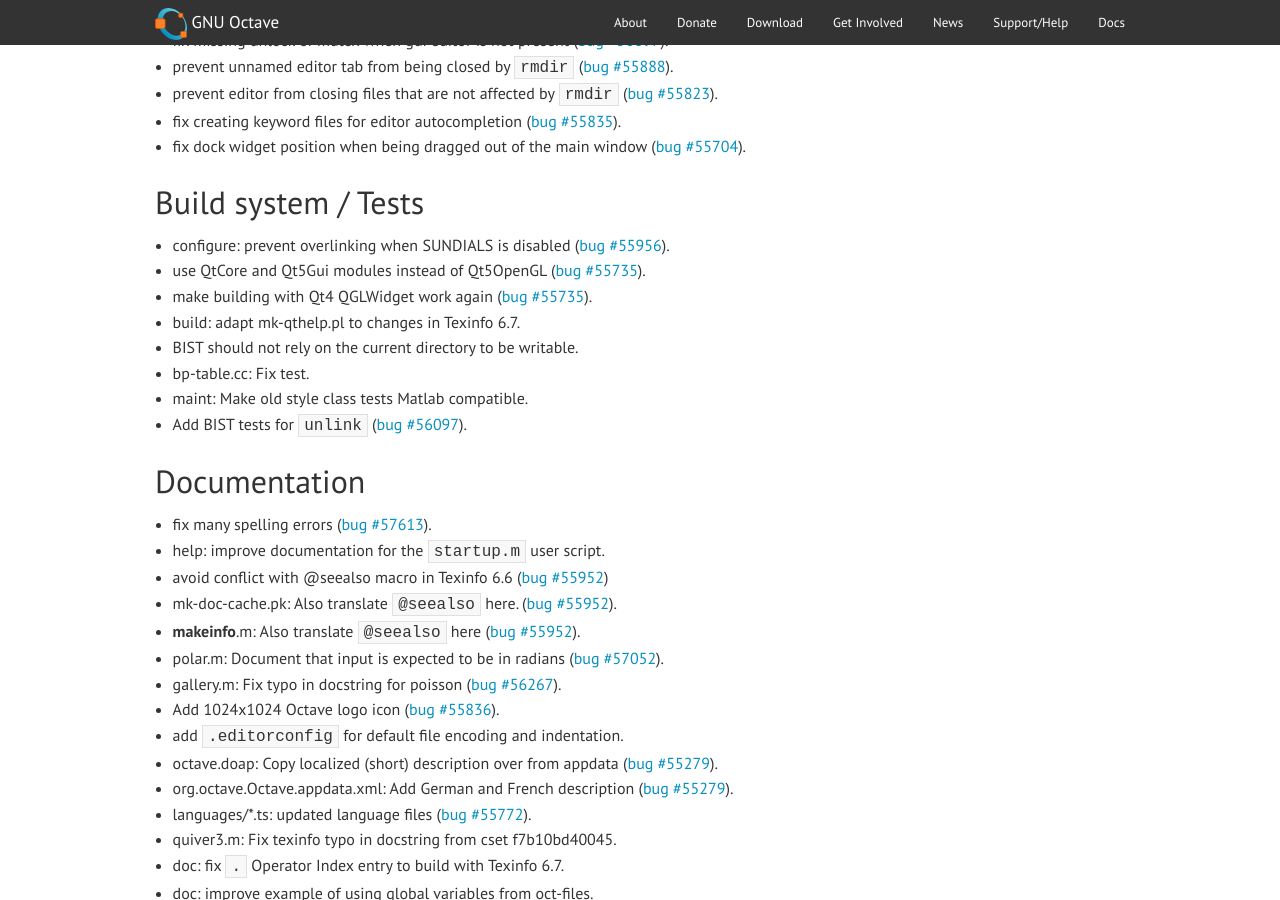
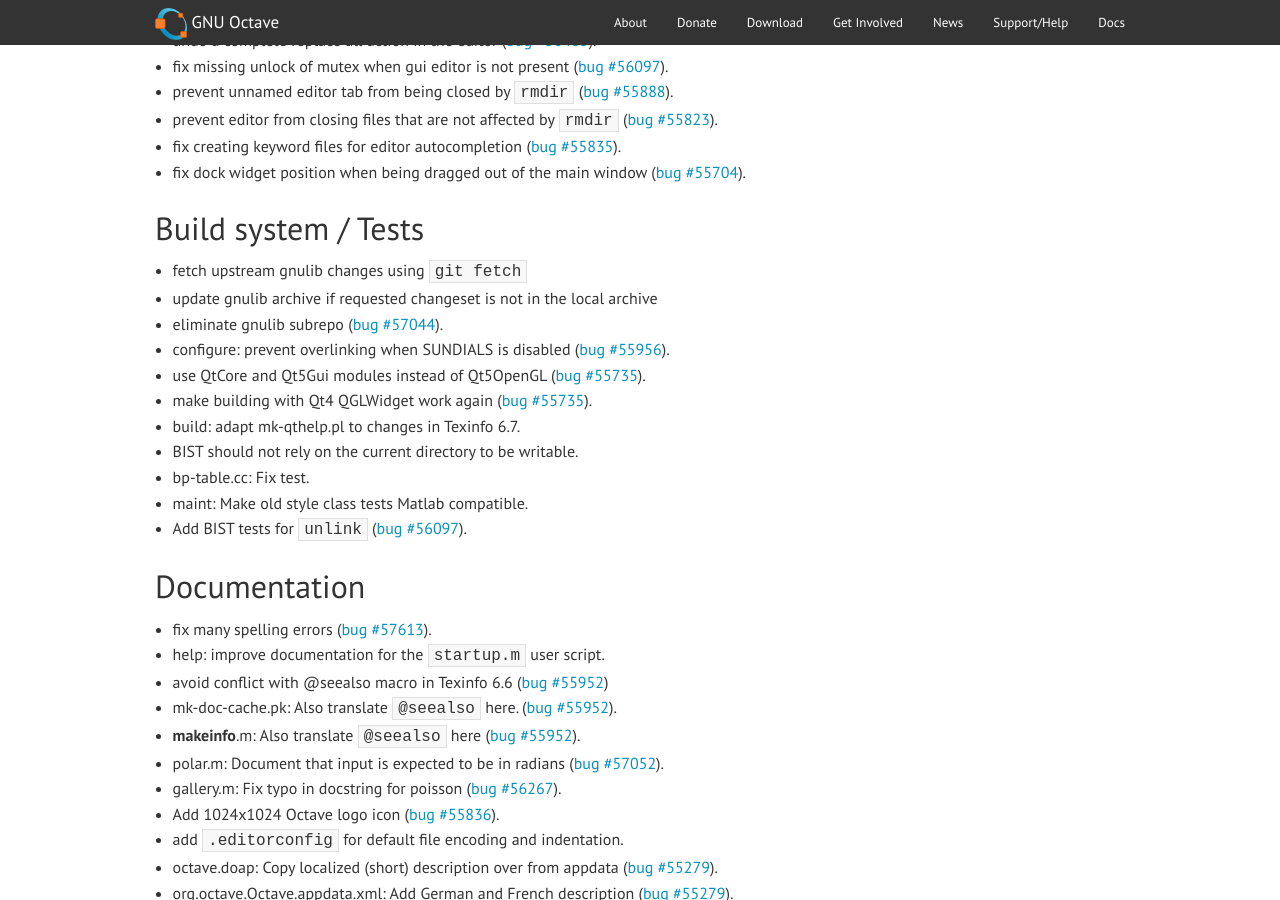
Before and after one commit to gnu-octave/gnu-octave.github.io, a Jekyll site: the page built from _posts/2020-01-31-octave-5.2.0-released.markdown, in a window 1280 px wide and 900 px high, scrolled down 1604 px. Built offline with Jekyll 4.4.1, drawn with Linux system fonts in a browser that asks for light colours; some of the changed text lies outside the part shown.

Commit message:
* _posts/2020-01-31-octave-5.2.0-released.markdown: Add latest release changes.

```diff
--- a/_posts/2020-01-31-octave-5.2.0-released.markdown
+++ b/_posts/2020-01-31-octave-5.2.0-released.markdown
@@ -13,6 +13,8 @@
 
 ## Improvements
 
+- Avoid color changes in MS Windows GUI terminal
+  ([bug #57658](https://savannah.gnu.org/bugs/?57658)).
 - Lock amd and symbfact to avoid segmentation fault with SuiteSparse
   ([bug #57435](https://savannah.gnu.org/bugs/?57435)).
 - Fix segfault when calculating patch vertex normals
@@ -126,6 +128,10 @@
 
 ## Build system / Tests
 
+- fetch upstream gnulib changes using `git fetch`
+- update gnulib archive if requested changeset is not in the local archive
+- eliminate gnulib subrepo
+  ([bug #57044](https://savannah.gnu.org/bugs/?57044)).
 - configure: prevent overlinking when SUNDIALS is disabled
   ([bug #55956](https://savannah.gnu.org/bugs/?55956)).
 - use QtCore and Qt5Gui modules instead of Qt5OpenGL
```
